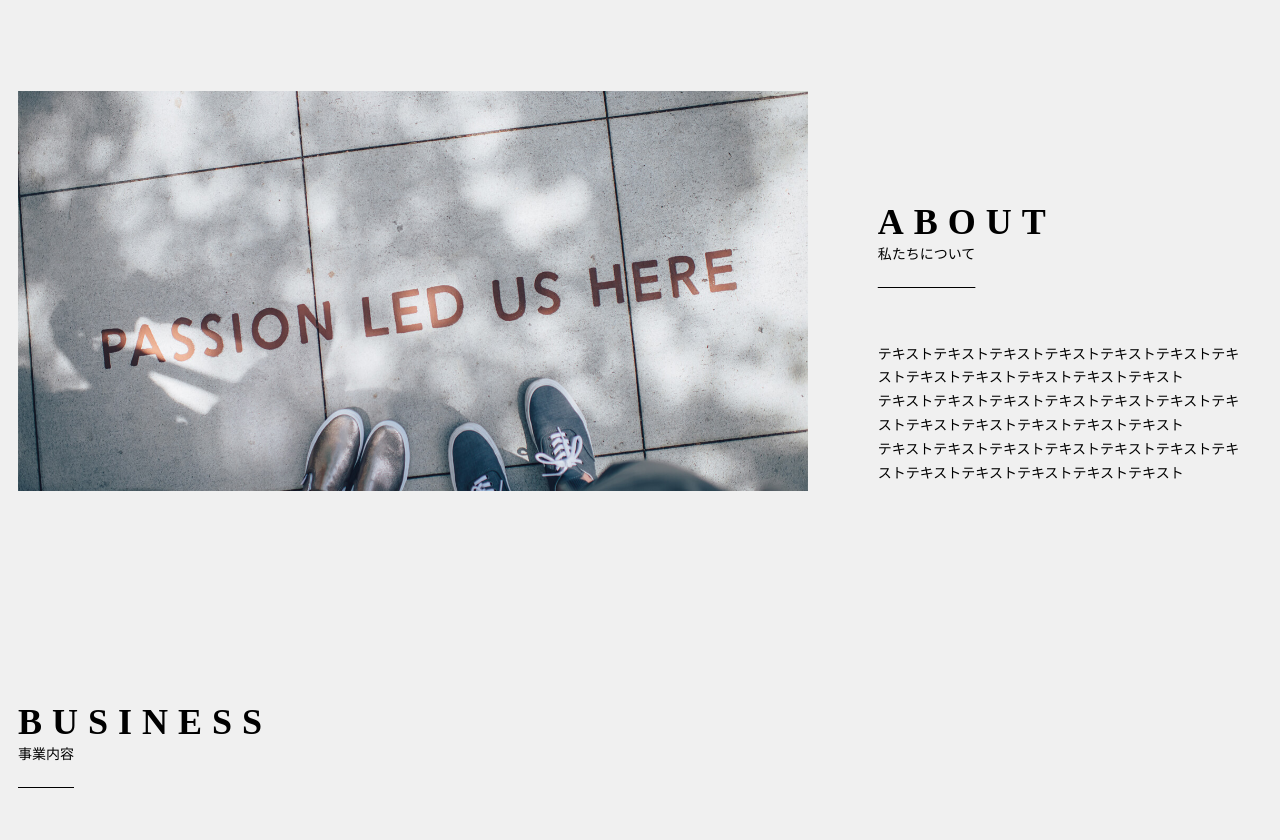
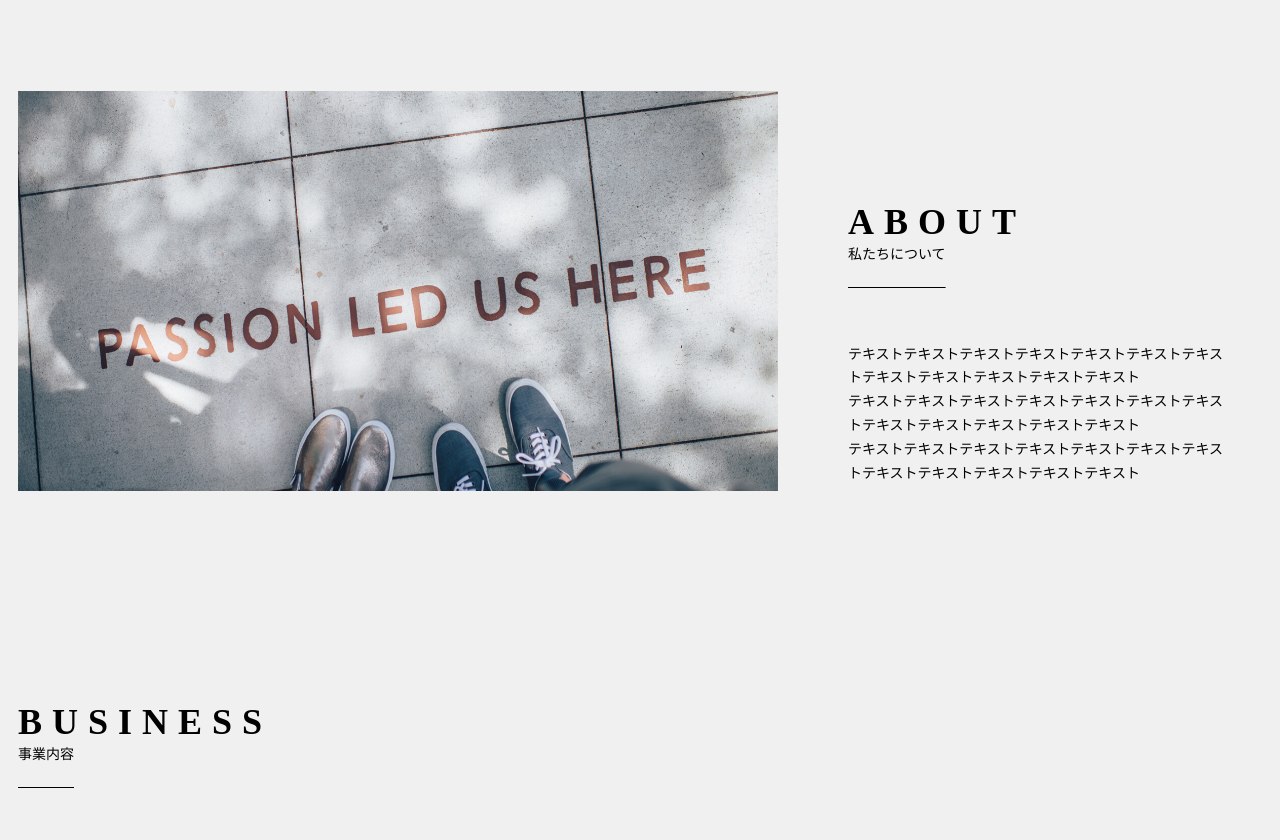
Before and after one commit to miyajimakazuki/git-work, a plain HTML site: page 1008_demo_corporate2/index.html in a window 1280 px wide. Shown: the part 1250-2090 px from the top of the page. Drawn offline with Linux system fonts and the light colour scheme; some packages are replaced by stand-ins of ours.

Commit message:
ABOUT　flexbox1 img調整

```diff
--- a/1008_demo_corporate2/style.css
+++ b/1008_demo_corporate2/style.css
@@ -118,8 +118,13 @@ time {
   margin-right: 10px;
 }
 
+.box1{
+    width: 760px;
+}
+
 .flexbox .box1 img {
     width: 100%;
+    height: 300px;
 
 }
 
@@ -199,14 +204,14 @@ time {
     }
 
     .flexbox .box1 {
-        margin-right: 70px;
-        width: 1500px;
+        /* margin-right: 70px; */
+        width: auto;
     }
 
     .flexbox .box1 img {
         align-items: flex-start;
         height: 400px;
-        width: 100%;
+        width: 760px;
         margin-right: 70px;
     }
     .flexbox .box2 .contents {
```
